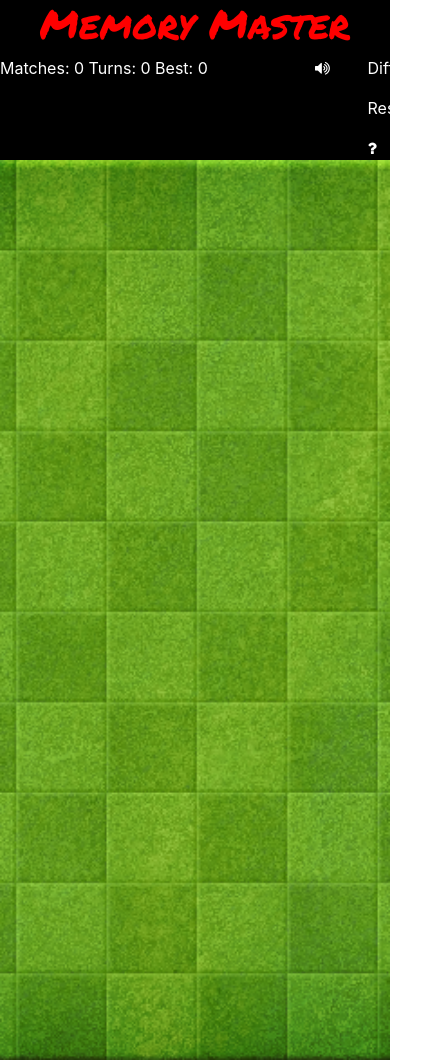
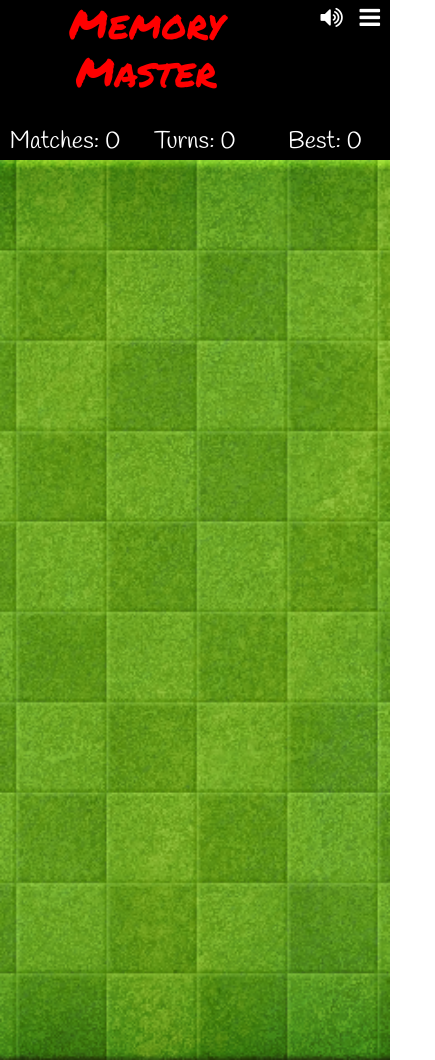
Before and after one commit to Code-Institute-Submissions/milestone-project-208, a plain HTML site: page index.html in a window 390 px wide. Shown: the whole page, 435 px wide, since content can reach past the window. Drawn offline with nearby package versions, Linux system fonts and the light colour scheme.

Commit message:
restructured menu into hamburger menu

```diff
--- a/assets/css/style.css
+++ b/assets/css/style.css
@@ -13,7 +13,7 @@
 
 /* logo and control styles */
 
-.logo-controls-score {
+.logo-menu-score {
     background-color: #000;
     min-height: 120px;
 }
@@ -24,9 +24,21 @@
     color: red;
 }
 
+.menu-section {
+    text-align: right;
+}
 
-/* temp */
+.top-menu-item {
+    color: white !important;
+    font-size: 24px;
+    padding-right:10px
+}
 
-p, i {
+.score {
+    padding-top: 20px;
+    font-family: "Handlee", sans-serif;
     color: white;
+    text-align: center;
+    vertical-align: middle;
+    font-size: 24px;
 }
--- a/index.html
+++ b/index.html
@@ -10,36 +10,36 @@
 </head>
 <body>
     <header>
-        <div class="logo-controls-score">
+        <div class="logo-menu-score">
+            <div class="row no-gutters ">
+                <div class="col-0 col-lg-3"></div>
+                <div class="col-9 col-lg-6">
                     <div class="logo">
                         <h1>Memory Master</h1>
                     </div>
-            <div class="controls-score row">
-                <div class="col-9 col-md-6 score">
-                    <!-- hardcoded for now -->
-                    <p>Matches: 0   Turns: 0   Best: 0</p>
                 </div>
-                <div class="col-3 col-md-6 controls">
-                    <div class="row">
-                        <div class="col-6 col-lg-2">
-                            <i class="fa fa-volume-up"></i><!-- add style -->
-                        </div>
-                        <div class="col-6 col-lg-10">
-                            <div class="row">
-                                <div class="col-5">
-                                    <p>Difficulty</p>
-                                </div>
-                                <div class="col-5">
-                                    <p>Restart</p>
-                                </div>
-                                <div class="col-2">
-                                    <i class="fa fa-question"></i>
+                <div class="col-3 menu-section">
+                    <a href="javascript:void(0);" class="top-menu-item" onclick="myFunction()">
+                        <i class="fa fa-volume-up"></i>
+                    </a>
+                    <a href="javascript:void(0);" class="top-menu-item" onclick="myFunction()">
+                        <i class="fa fa-bars"></i>
+                    </a>
                 </div>
             </div>
+            <div class="score row no-gutters ">
+                <div class="col-4">
+                    <span>Matches: </span>
+                    <span id="matches">0</span>
                 </div>
+                <div class="col-4">
+                    <span>Turns: </span>
+                    <span id="turns">0</span>
                 </div>
+                <div class="col-4">
+                    <span>Best: </span>
+                    <span id="best">0</span>
                 </div>
-
             </div>
 
         </div>
```
Also changed, not shown: 1 other file. Lines whose indentation alone changed are shown as unchanged.
